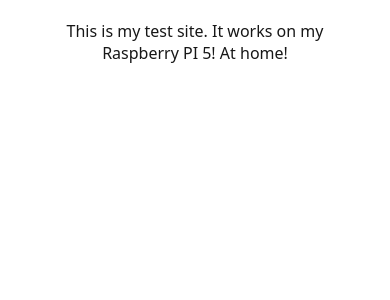
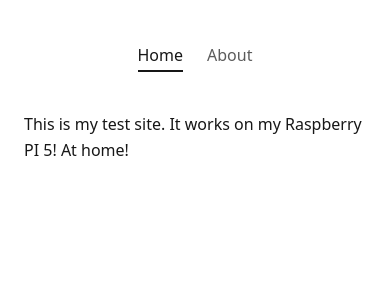
Before and after one commit to MaratKagyu/maratms-com, a React (Vite) app: page / in a window 390 px wide. Shown: the top 300 px of the page. Built offline with nearby package versions, Linux system fonts and the light colour scheme.

Commit message:
Add test About page

```diff
--- a/package.json
+++ b/package.json
@@ -11,7 +11,8 @@
   },
   "dependencies": {
     "react": "^19.1.0",
-    "react-dom": "^19.1.0"
+    "react-dom": "^19.1.0",
+    "react-router-dom": "^7.18.1"
   },
   "devDependencies": {
     "@eslint/js": "^9.17.0",
--- a/src/App.module.css
+++ /dev/null
@@ -1,17 +0,0 @@
-.page {
-  display: grid;
-  grid-template-rows: 20px 1fr 20px;
-  align-items: center;
-  justify-items: center;
-  min-height: 100svh;
-  padding: 80px;
-  gap: 64px;
-  text-align: center;
-}
-
-@media (max-width: 600px) {
-  .page {
-    padding: 32px;
-    padding-bottom: 80px;
-  }
-}
--- a/src/App.tsx
+++ b/src/App.tsx
@@ -1,9 +1,17 @@
-import styles from "./App.module.css";
+import { BrowserRouter, Routes, Route } from "react-router-dom";
+import Layout from "./Layout";
+import Home from "./pages/Home";
+import About from "./pages/About";
 
 export default function App() {
   return (
-    <div className={styles.page}>
-      This is my test site. It works on my Raspberry PI 5! At home!
-    </div>
+    <BrowserRouter>
+      <Routes>
+        <Route element={<Layout />}>
+          <Route index element={<Home />} />
+          <Route path="about" element={<About />} />
+        </Route>
+      </Routes>
+    </BrowserRouter>
   );
 }
--- /dev/null
+++ b/src/Layout.module.css
@@ -0,0 +1,42 @@
+.page {
+  min-height: 100svh;
+  display: flex;
+  flex-direction: column;
+  align-items: center;
+  padding: 40px 24px 80px;
+  gap: 40px;
+}
+
+.nav {
+  display: flex;
+  gap: 24px;
+  font-size: 16px;
+}
+
+.nav a {
+  padding: 4px 0;
+  border-bottom: 2px solid transparent;
+  opacity: 0.7;
+}
+
+.nav a:hover {
+  opacity: 1;
+}
+
+.nav a.active {
+  opacity: 1;
+  border-bottom-color: currentColor;
+}
+
+.main {
+  max-width: 640px;
+  width: 100%;
+  display: flex;
+  flex-direction: column;
+  gap: 16px;
+  line-height: 1.6;
+}
+
+.main h1 {
+  font-size: 28px;
+}
--- /dev/null
+++ b/src/Layout.tsx
@@ -0,0 +1,20 @@
+import { NavLink, Outlet } from "react-router-dom";
+import styles from "./Layout.module.css";
+
+export default function Layout() {
+  return (
+    <div className={styles.page}>
+      <nav className={styles.nav}>
+        <NavLink to="/" className={({ isActive }) => (isActive ? styles.active : "")}>
+          Home
+        </NavLink>
+        <NavLink to="/about" className={({ isActive }) => (isActive ? styles.active : "")}>
+          About
+        </NavLink>
+      </nav>
+      <main className={styles.main}>
+        <Outlet />
+      </main>
+    </div>
+  );
+}
--- /dev/null
+++ b/src/pages/About.tsx
@@ -0,0 +1,25 @@
+export default function About() {
+  return (
+    <>
+      <h1>About</h1>
+      <p>
+        Lorem ipsum dolor sit amet, consectetur adipiscing elit. Sed do eiusmod
+        tempor incididunt ut labore et dolore magna aliqua. Ut enim ad minim
+        veniam, quis nostrud exercitation ullamco laboris nisi ut aliquip ex ea
+        commodo consequat.
+      </p>
+      <p>
+        Duis aute irure dolor in reprehenderit in voluptate velit esse cillum
+        dolore eu fugiat nulla pariatur. Excepteur sint occaecat cupidatat non
+        proident, sunt in culpa qui officia deserunt mollit anim id est laborum.
+      </p>
+      <p>
+        Sed ut perspiciatis unde omnis iste natus error sit voluptatem
+        accusantium doloremque laudantium, totam rem aperiam, eaque ipsa quae ab
+        illo inventore veritatis et quasi architecto beatae vitae dicta sunt
+        explicabo. Nemo enim ipsam voluptatem quia voluptas sit aspernatur aut
+        odit aut fugit.
+      </p>
+    </>
+  );
+}
--- /dev/null
+++ b/src/pages/Home.tsx
@@ -0,0 +1,3 @@
+export default function Home() {
+  return <p>This is my test site. It works on my Raspberry PI 5! At home!</p>;
+}
```
Also changed, not shown: 2 other files (tests, documents, lock files or other folders).
